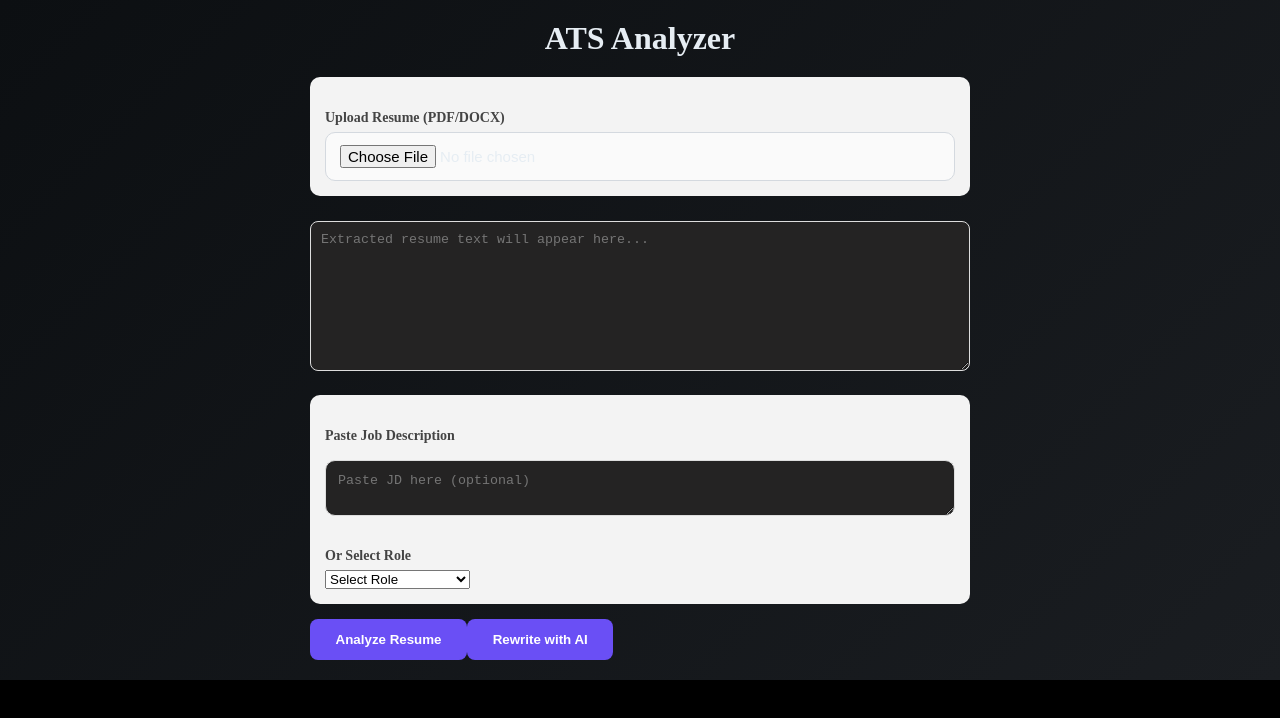
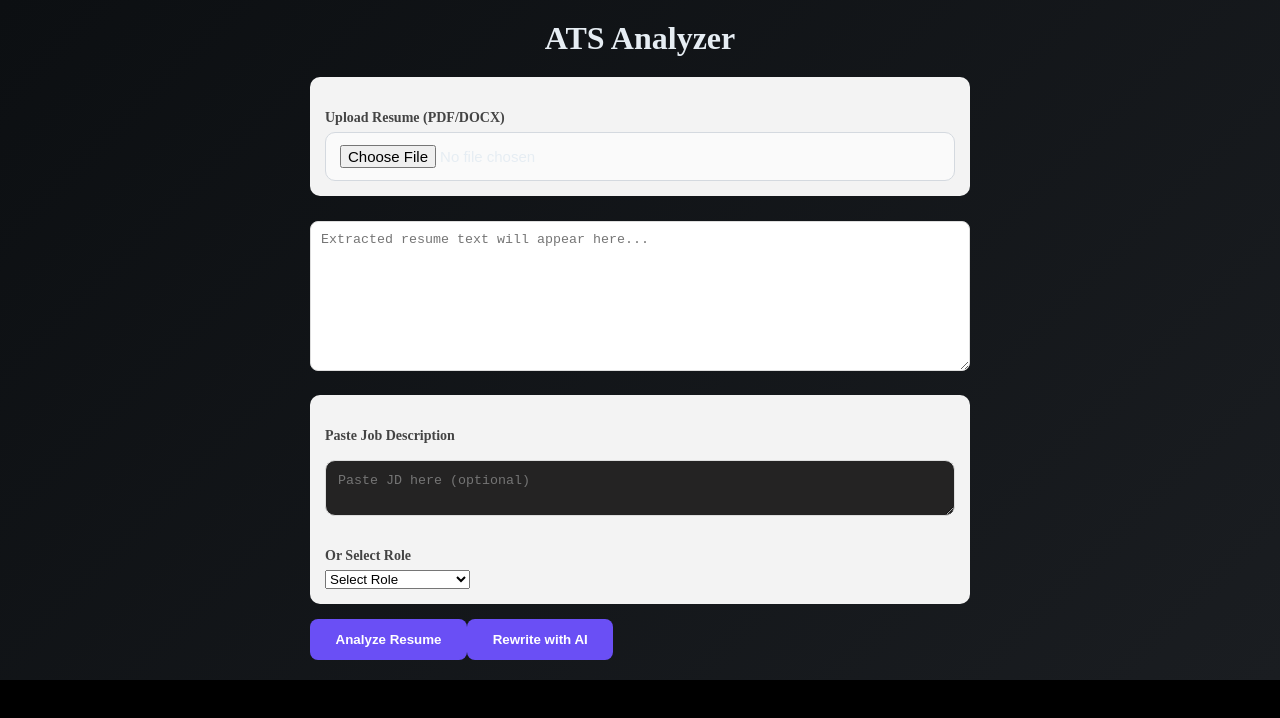
Before and after one commit to Anshikapurohit10/ZumeBuilder, a React (Vite) app in the folder Frontend/resumebuilder/: page /ATS in a window 1280 px wide. Shown: the top 718 px of the page. Built offline with nearby package versions, Linux system fonts and the light colour scheme.

Commit message:
Add background and text color to textarea styles

```diff
--- a/Frontend/resumebuilder/src/components/ATSAnalyzer.jsx
+++ b/Frontend/resumebuilder/src/components/ATSAnalyzer.jsx
@@ -469,6 +469,8 @@ const styles = {
     width: "100%",
     height: "150px",
     padding: "10px",
+    background: "#ffffff",
+     color: "#111827",
     borderRadius: "8px",
     marginBottom: "20px",
 
```
